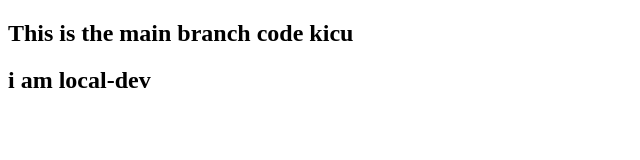
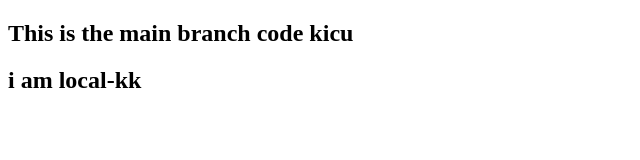
Before and after one commit to AbdurrahmanTalha/Random-Project, a plain HTML site: page index.html in a window 1280 px wide. Shown: the full height of the page, 0-640 px from the left. Drawn offline with Linux system fonts and the light colour scheme.

Commit message:
added kk

```diff
--- a/index.html
+++ b/index.html
@@ -9,8 +9,6 @@
     <body>
         <h2>This is the main branch code kicu</h2>
 
-        <h2>i am local-dev</h2>
-
-
+        <h2>i am local-kk</h2>
     </body>
 </html>
```
